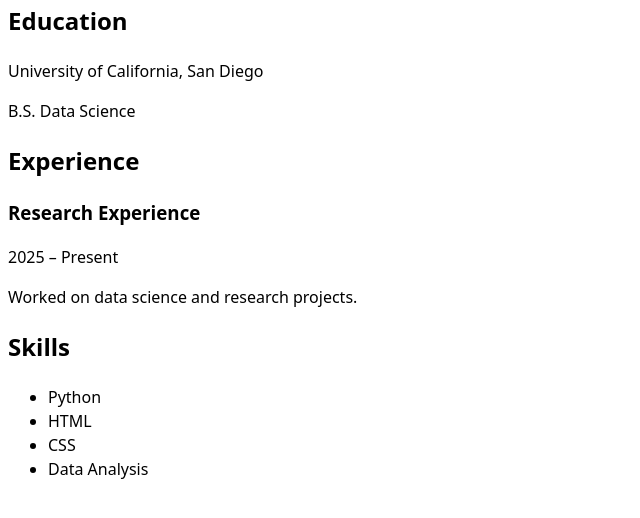
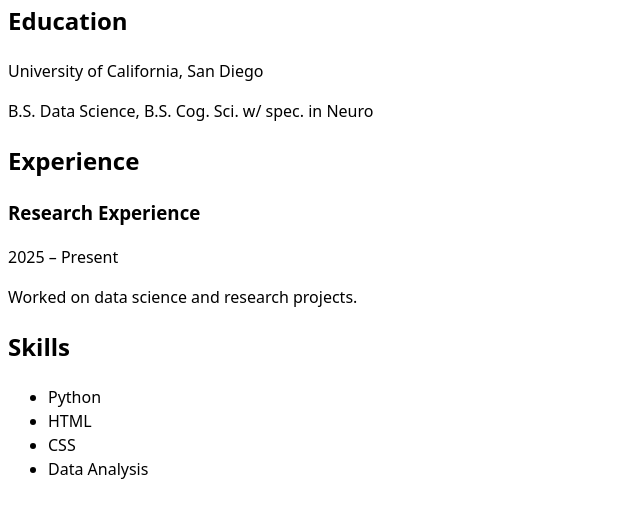
Before and after one commit to dangitmac/portfolio, a plain HTML site: page resume/index.html in a window 1280 px wide. Shown: the part 120-638 px from the top of the page, without its empty margins (0-640 px from the left). Drawn offline with Linux system fonts and the light colour scheme.

Commit message:
touched up resume tab

```diff
--- a/resume/index.html
+++ b/resume/index.html
@@ -22,7 +22,7 @@
     <section>
         <h2>Education</h2>
         <p>University of California, San Diego</p>
-        <p>B.S. Data Science</p>
+        <p>B.S. Data Science, B.S. Cog. Sci. w/ spec. in Neuro</p>
     </section>
 
     <section>
```
Also changed, not shown: 1 other file.
